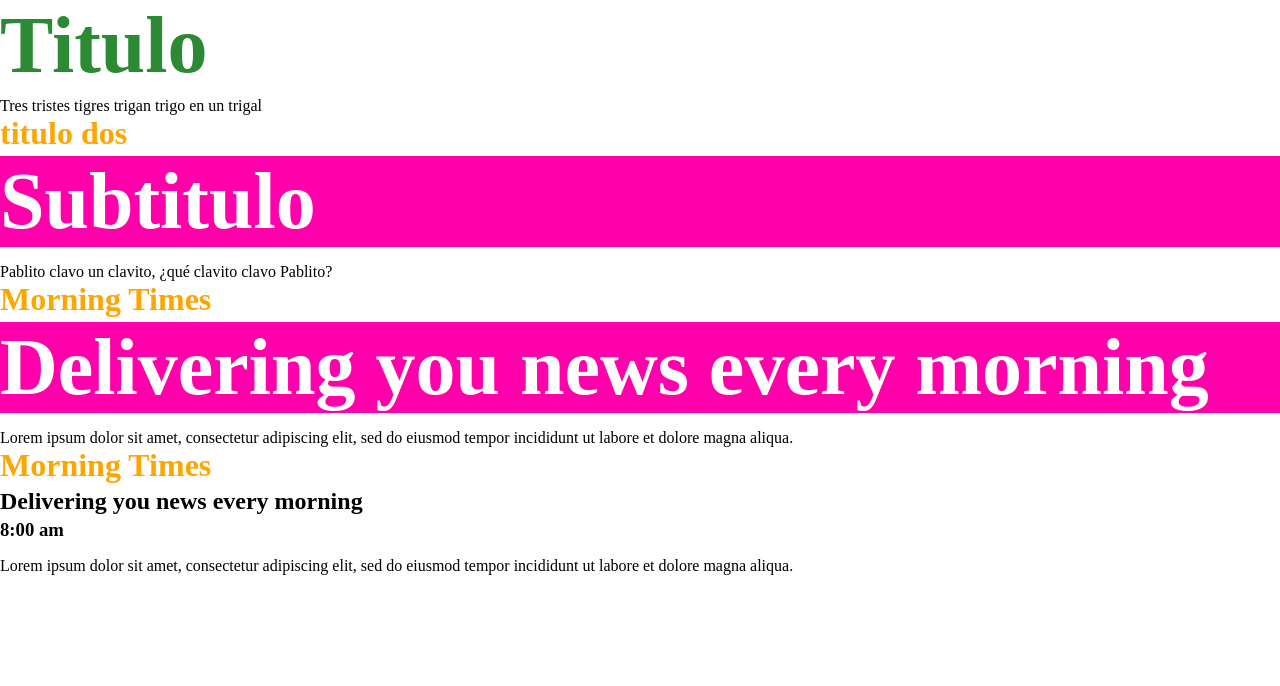
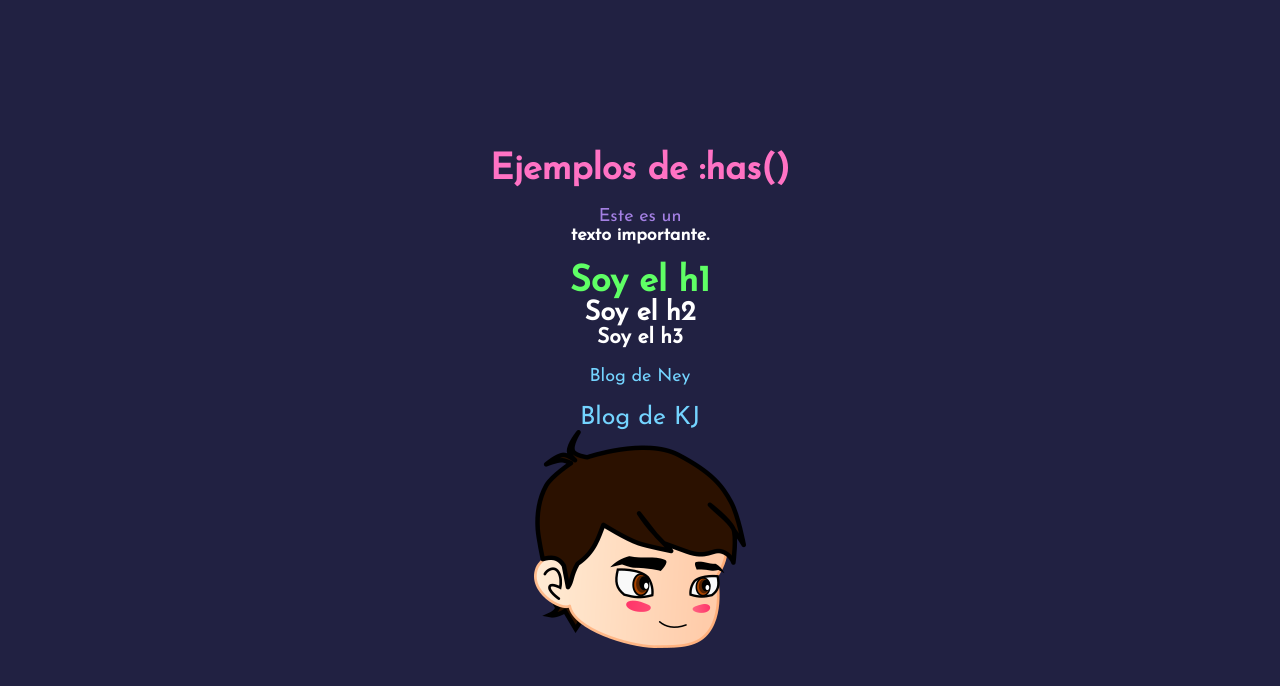
Before and after one commit to Nehimy/has-css, a plain HTML site: page index.html in a window 1280 px wide. Drawn offline with Linux system fonts and the light colour scheme.

Commit message:
ejemplo mejorado

```diff
--- a/index.html
+++ b/index.html
@@ -4,47 +4,35 @@
     <meta charset="UTF-8">
     <meta name="viewport" content="width=device-width, initial-scale=1.0">
     <link rel="stylesheet" href="style.css">
-  <link rel="icon" type="image/svg" href="http://ney.lh/css/Notitas_icono.svg">
-  <title>List</title>
+    <title>Ejemplo :has()</title>
   </head>
   <body>
+    <div class="container">
+      <h1>Ejemplos de :has()</h1>
+    </div>
+    <br/>
+    <p> Este es un </p>
+    <strong> texto importante. </strong>
 
-  <section>
-    <article>
-      <h1>Titulo</h1>
-      <p>
-        Tres tristes tigres trigan trigo en un trigal
-      </p>
-    </article>
-    <article>
-      <h1>titulo dos</h1>
-      <h2>Subtitulo</h2>
-      <p>
-        Pablito clavo un clavito, ¿qué clavito clavo Pablito?
-      </p>
-    </article>
-  </section>
+    <br/>
 
+    <h1> Soy el h1 </h1>
+    <h2> Soy el h2 </h2>
+    <h3> Soy el h3 </h3>
 
-  <section>
-    <article>
-      <h1>Morning Times</h1>
-      <h2>Delivering you news every morning</h2>
-      <p>
-        Lorem ipsum dolor sit amet, consectetur adipiscing elit, sed do eiusmod
-        tempor incididunt ut labore et dolore magna aliqua.
-      </p>
-    </article>
-    <article>
-      <h1>Morning Times</h1>
-      <h2>Delivering you news every morning</h2>
-      <h3>8:00 am</h3>
-      <p>
-        Lorem ipsum dolor sit amet, consectetur adipiscing elit, sed do eiusmod
-        tempor incididunt ut labore et dolore magna aliqua.
-      </p>
-    </article>
-  </section>
+    <br/>
+
+    <a href="https://ney.one/">
+      Blog de Ney
+    </a>
+
+    <br/>
+
+    <a href="https://kj2.me/">
+      Blog de KJ
+      <img src="kj_face.png" alt="Kj">
+    </a>
+
 
   </body>
 </html>
--- a/style.css
+++ b/style.css
@@ -2,6 +2,8 @@
    El valor border-box en el box-sizing hace que el padding y el border pasen a formar parte
    del cálculo del ancho de la caja.
  */
+/* @import url('https://fonts.googleapis.com/css2?family=Protest+Riot&display=swap'); */
+@import url('https://fonts.googleapis.com/css2?family=Josefin+Sans&display=swap');
 
 *{
   margin: 0px;
@@ -9,33 +11,37 @@
   box-sizing: border-box;
 }
 
-h1:has(+ p) {
-  margin: 0 0 0.35rem 0;
-  color: #2b8a33;
-  font-size: 5rem;
+body {
+    /* font-family: 'Protest Riot', sans-serif; */
+    font-family: 'Josefin Sans', sans-serif;
+    display: grid;
+    place-content: center;
+    height: 100vh;
+    background: #212142;
+    color: white;
+    font-size: large;
+    text-align: center;
 }
 
-h1:has(+ h2) {
-  margin: 0 0 2rem 0;
-  color: orange;
-  font-size: xx-large;
+.container:has(>h1){
+  color: #ff72c4;
 }
 
-h2:has(+p) {
-  background: #f0a;
-  color: #fff;
-  font-size: 5rem;
+p:has(+strong){
+  color: #a480e3;
 }
 
-
-h1,
-h2,
-h3 {
-  margin: 0 0 1rem 0;
-  background: #fe2:
+h1:has(~h3){
+  color: #5fff65;
 }
 
-:is(h1, h2, h3):has(+ :is(h2, h3, h4)) {
-  margin: 0 0 0.25rem 0;
-  background: #f0add33;
+a {
+  color: #74d4ff;
+  text-decoration:none;
 }
+
+a:has(img){
+  font-size:25px;
+  display: grid;
+  place-content: center;
+}
```
Also changed, not shown: kj_face.png (added). Lines whose indentation alone changed are shown as unchanged.
